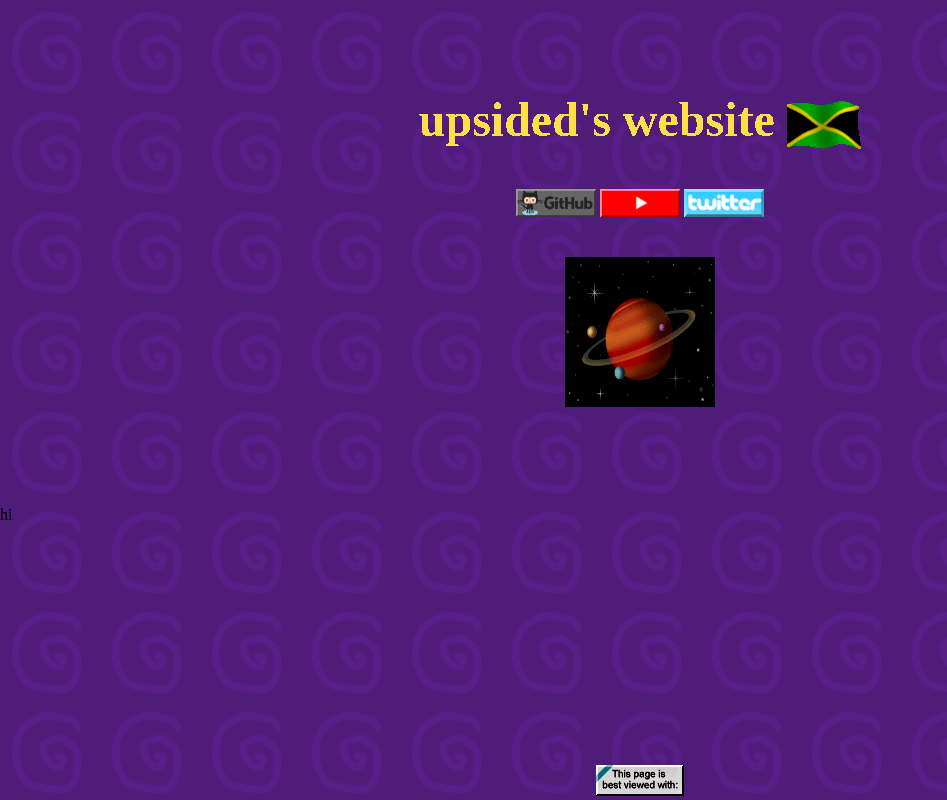
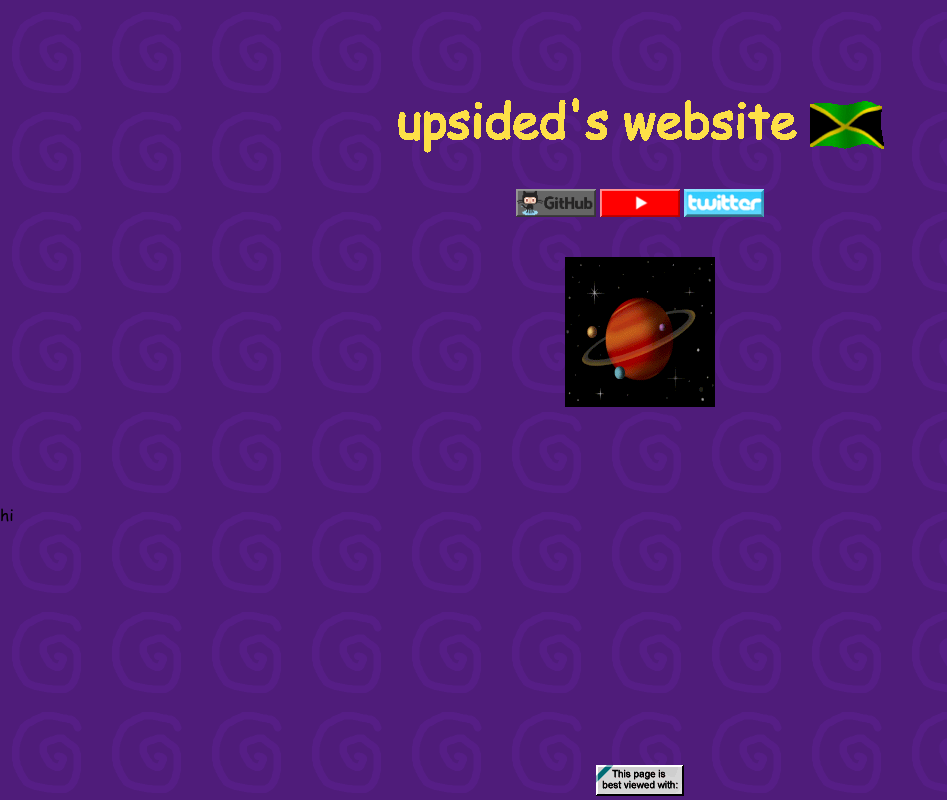
Before and after one commit to Upsidedly/2000, a Next.js app: page / in a window 1280 px wide. Shown: the whole page, without its empty margins (0-947 px from the left). Built offline with nearby package versions, Linux system fonts and the light colour scheme.

Commit message:
feat: add comic sans

```diff
--- a/src/app/globals.css
+++ b/src/app/globals.css
@@ -1,3 +1,8 @@
+@font-face {
+  font-family: "Comic Sans";
+  src: url("/fonts/Comic Sans MS.ttf")
+}
+
 @tailwind base;
 @tailwind components;
 @tailwind utilities;
--- a/tailwind.config.ts
+++ b/tailwind.config.ts
@@ -16,7 +16,7 @@ const config: Config = {
       },
 
       fontFamily: {
-        'cursive': 'cursive',
+        'cursive': '"Comic Sans"',
         'times': '"Times New Roman"'
       }
     },
```
Also changed, not shown: public/fonts/Comic Sans MS.ttf (added).
